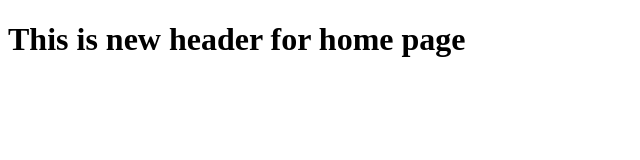
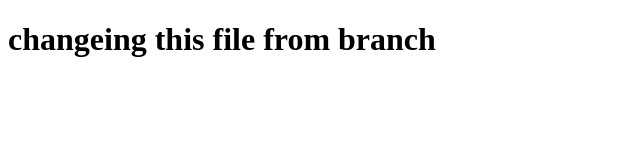
Before and after one commit to yosisrael/example_init, a plain HTML site: page index.html in a window 1280 px wide. Shown: the whole page, without its empty margins (0-640 px from the left). Drawn offline with Linux system fonts and the light colour scheme.

Commit message:
Update index.html

```diff
--- a/index.html
+++ b/index.html
@@ -7,7 +7,7 @@
     <title>Document</title>
 </head>
 <body>
-    <h1>This is new header for home page</h1>
+    <h1>changeing this file from branch</h1>
     <div>
         <img src="" alt="">
     </div>
```
